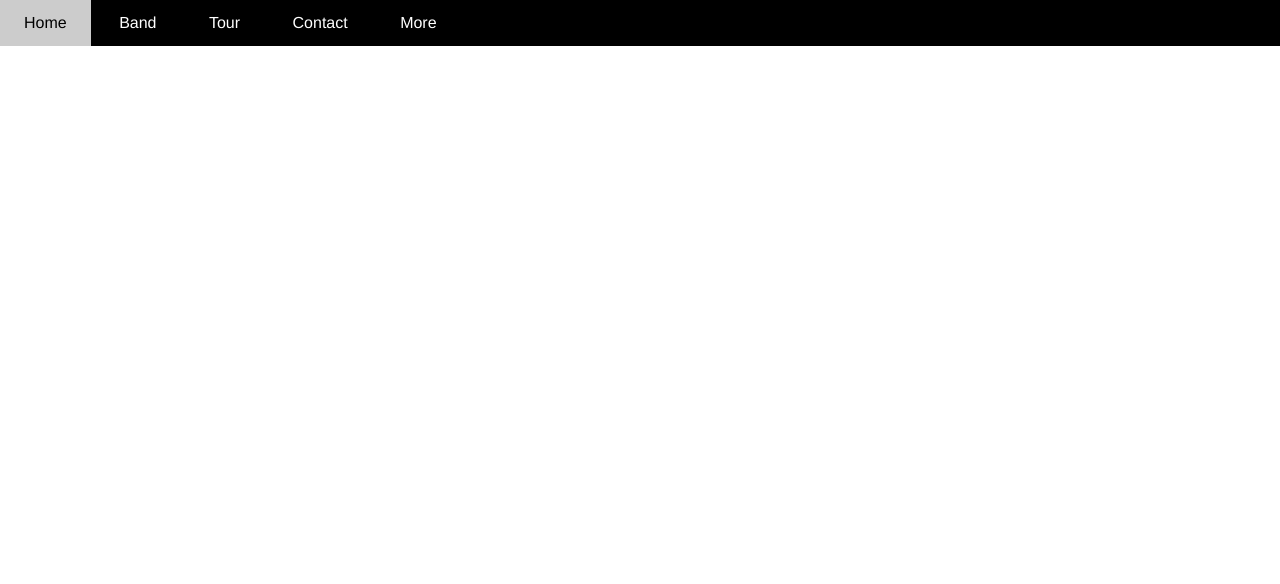
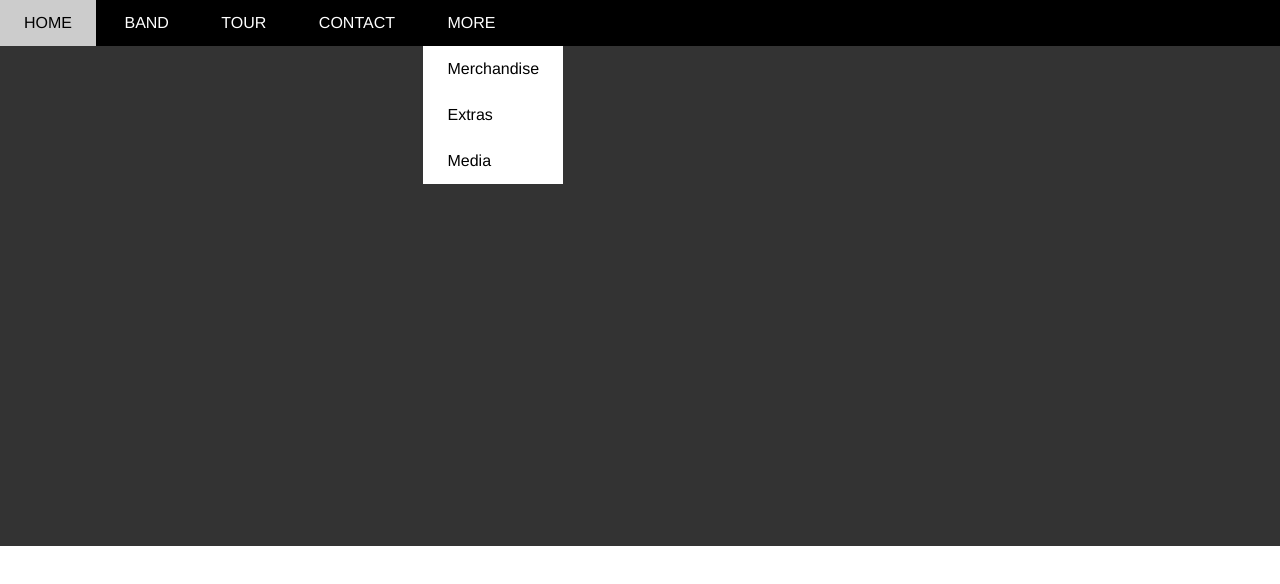
Before and after one commit to daohiep/w3-band, a plain HTML site: page index.html in a window 1280 px wide. Drawn offline with Linux system fonts and the light colour scheme.

Commit message:
code navigation

```diff
--- a/assets/css/style.css
+++ b/assets/css/style.css
@@ -31,33 +31,53 @@ tu tong quan den chi tiet
 
 }
 
-#nav {
+#nav, .subnav {
+    list-style-type: none;
+}
 
+#nav > li {
+    display: inline-block;
 }
 
 #nav li {
-    display: inline-block;
+    position: relative;
 }
 
+#nav > li > a {
+    color: #fff;
+    text-transform: uppercase;
+}
+
+
 #nav li a {
-    color: #fff;
     text-decoration: none;
     line-height: 46px;
     padding: 0 24px;
+    display: block;
 }
 
-#nav li:hover a {
+#nav > li:hover > a,
+#nav .subnav li:hover a {
     color: #000;
     background-color: #ccc;
     display: inline-block;
 }
 
 #nav .subnav {
-    display: none;
+    position: absolute;
+    background-color: #fff;
+    /* display: none; */
+}
+
+#nav .subnav a {
+    color: #000;
+    padding: 0 12p;
+
 }
 
 #slider {
-
+    min-height: 500px;
+    background-color: #333;
 }
 
 #content {
```
